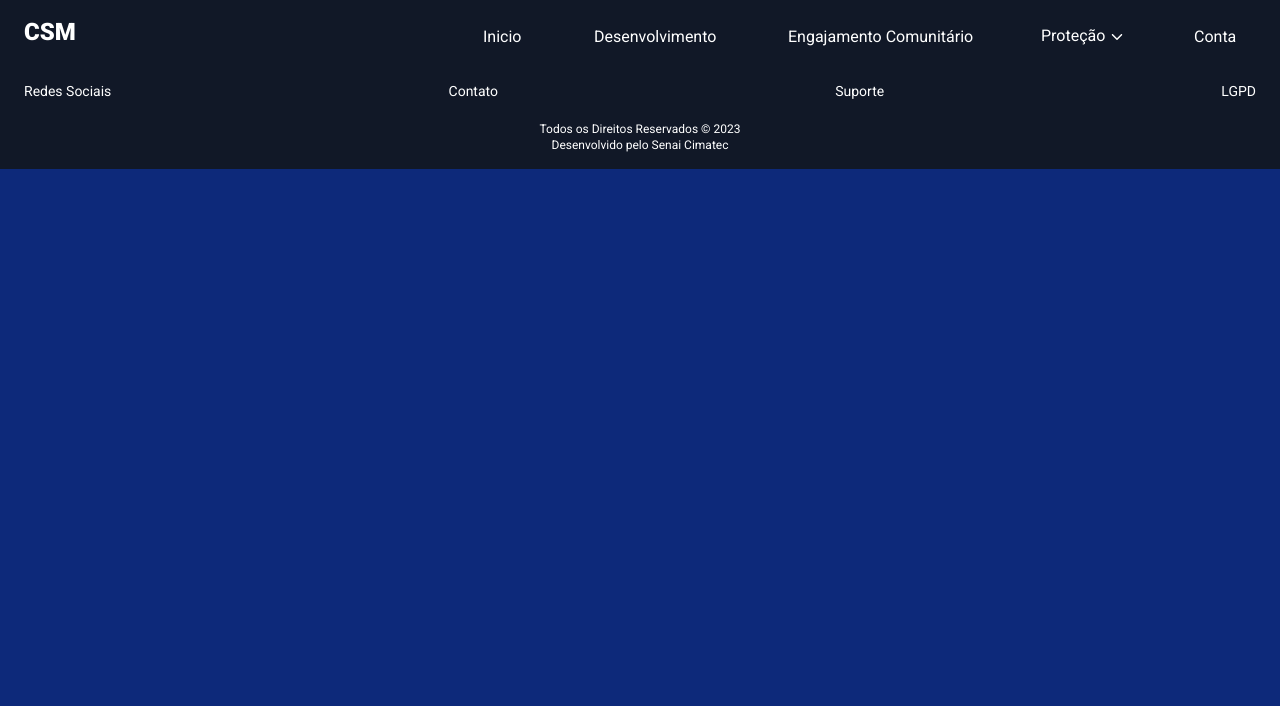
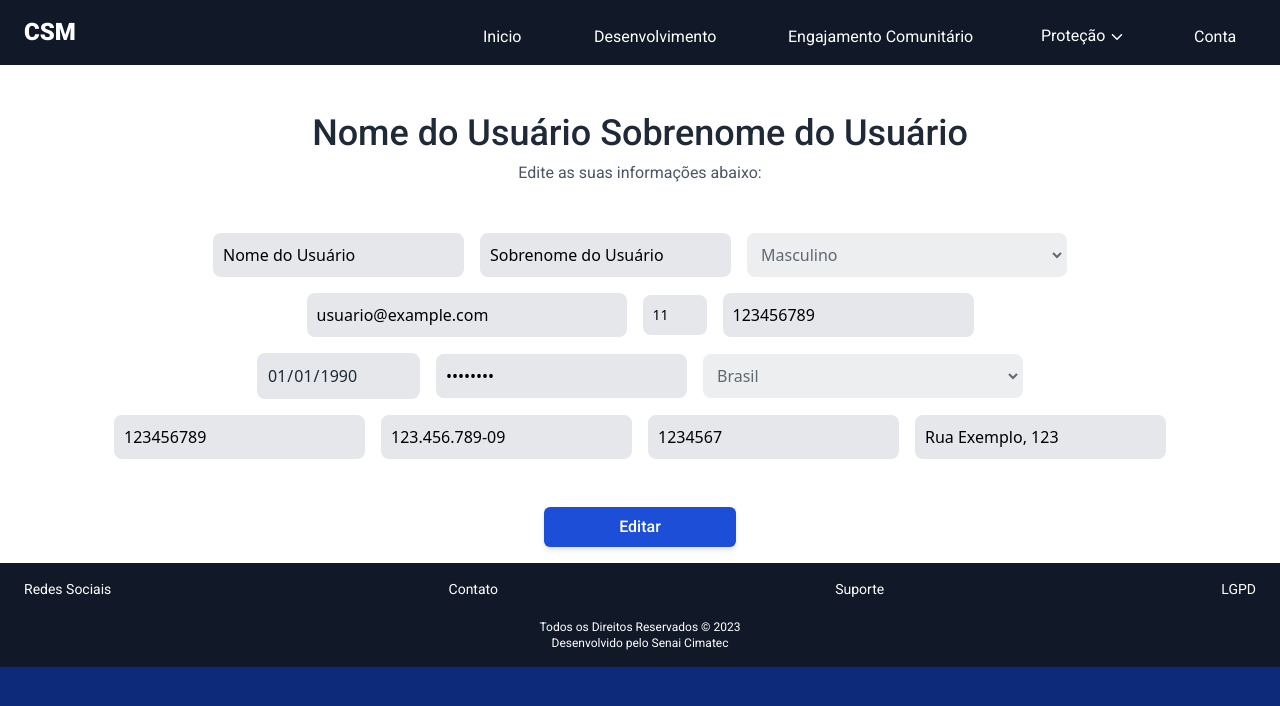
Before and after one commit to Awi-24/CSM_Front-End, a React (Vite) app in the folder front/: page /conta/usuario in a window 1280 px wide. Shown: the top 706 px of the page. Built offline with nearby package versions, Linux system fonts and the light colour scheme.

Commit message:
[feat]User Screen

```diff
--- a/front/src/App.tsx
+++ b/front/src/App.tsx
@@ -13,6 +13,7 @@ import Engajamento from './pages/engajamento/Engajamento';
 import Assistencia from './pages/assistencia/Assistencia';
 import Admin from './pages/admin/Admin';
 import psicossocial from './pages/psicossocial/psicossocial';
+import Usuario from './pages/usuario/Usuario';
 
 
 function App() {
@@ -33,6 +34,8 @@ function App() {
         <Route path='/conta/login' Component={Login}/>
         <Route path='/conta/registro' Component={Registro}/>
         <Route path='/conta/admin' Component={Admin}/>
+        <Route path='/conta/usuario' Component={Usuario}/>
+
       </Routes>
       <Footer />
     </Router>
--- a/front/src/pages/admin/Admin.tsx
+++ b/front/src/pages/admin/Admin.tsx
@@ -46,7 +46,7 @@ function Admin() {
   }
 
   return (
-    <div className="w-full bg-slate-200 h-screen flex flex-col justify-center align-middle items-center">
+    <div className="w-full bg-slate-200 h-full flex flex-col justify-center align-middle items-center">
       {/* ... (seu código existente) */}
       <div className="flex flex-col justify-center items-center align-middle">
         <h1 className="text-5xl font-roboto font-medium mb-4 mt-10">
--- /dev/null
+++ b/front/src/pages/usuario/Usuario.tsx
@@ -0,0 +1,248 @@
+import React, { useState } from "react";
+import CustomButton from "../../components/CustomButton";
+import paisesData from "../json/Countries.json";
+
+interface Pais {
+  gentilico: string;
+  nome_pais: string;
+  nome_pais_int: string;
+  sigla: string;
+}
+
+interface Genero {
+  id: number;
+  nome: string;
+}
+
+function Usuario() {
+  const [selectedPais, setSelectedPais] = useState<string>("");
+  const [selectedGenero, setSelectedGenero] = useState<string>("");
+  const [isEditing, setIsEditing] = useState<boolean>(false);
+
+  const [usuarioData, setUsuarioData] = useState({
+    nome: "Nome do Usuário",
+    sobrenome: "Sobrenome do Usuário",
+    genero: "Masculino",
+    email: "usuario@example.com",
+    ddd: "11",
+    telefone: "123456789",
+    nascimento: "1990-01-01",
+    senha: "senha123",
+    pais: "Brasil",
+    rne: "123456789",
+    cpf: "123.456.789-09",
+    rg: "1234567",
+    logradouro: "Rua Exemplo, 123",
+  });
+
+  const paises: Pais[] = paisesData;
+
+  const generos: Genero[] = [
+    { id: 1, nome: "Masculino" },
+    { id: 2, nome: "Feminino" },
+    { id: 3, nome: 'Não binário' },
+    { id: 4, nome: 'Agênero' },
+    { id: 5, nome: 'Bigênero' },
+    { id: 6, nome: 'Gênero fluido' },
+    { id: 7, nome: 'Outro' },
+  ];
+
+  const handleEditClick = () => {
+    setIsEditing(true);
+  };
+
+  const handleSaveClick = () => {
+    setIsEditing(false);
+    // Implemente a lógica para salvar as alterações no banco de dados
+  };
+
+  const handleInputChange = (e: React.ChangeEvent<HTMLInputElement>) => {
+    const { name, value } = e.target;
+    setUsuarioData((prevData) => ({
+      ...prevData,
+      [name]: value,
+    }));
+  };
+
+  const handleSelectChange = (e: React.ChangeEvent<HTMLSelectElement>) => {
+    const { name, value } = e.target;
+    setUsuarioData((prevData) => ({
+      ...prevData,
+      [name]: value,
+    }));
+  };
+
+  return (
+    <div className="w-full bg-blue-900">
+      <div className="h-full flex flex-row ">
+        <div className="bg-white w-full flex flex-col justify-center items-center align-middle md:p-0">
+          <div></div>
+          <div className="font-roboto text-center text-gray-800 m-10">
+            <h1 className="font-medium text-4xl m-2">
+              {usuarioData.nome} {usuarioData.sobrenome}
+            </h1>
+            <p className="text-gray-600">Edite as suas informações abaixo:</p>
+          </div>
+
+          <div className="flex flex-wrap justify-center align-middle items-center">
+            <input
+              type="text"
+              name="nome"
+              placeholder="Nome"
+              className={`m-2 rounded-lg bg-gray-200 border-2 border-gray-200 p-2 focus:border-blue-700 focus:ring-blue-600 w-80 md:w-auto`}
+              value={usuarioData.nome}
+              onChange={handleInputChange}
+              disabled={!isEditing}
+            />
+            <input
+              type="text"
+              name="sobrenome"
+              placeholder="Sobrenome"
+              className={`m-2 rounded-lg bg-gray-200 border-2 border-gray-200 p-2 focus:border-blue-700 focus:ring-blue-600 w-80 md:w-auto`}
+              value={usuarioData.sobrenome}
+              onChange={handleInputChange}
+              disabled={!isEditing}
+            />
+            <select
+              name="genero"
+              value={usuarioData.genero}
+              onChange={(e) => handleSelectChange(e)}
+              className="m-2 rounded-lg bg-gray-200 hover:text-black border-2 text-gray-800 border-gray-200 p-2 focus:border-blue-700 focus:ring-blue-600 w-80"
+              disabled={!isEditing}
+            >
+              <option value="">Selecione um gênero</option>
+              {generos.map((genero: Genero) => (
+                <option key={genero.id} value={genero.nome}>
+                  {genero.nome}
+                </option>
+              ))}
+            </select>
+          </div>
+
+          <div className="flex flex-wrap justify-center align-middle items-center">
+            <input
+              type="email"
+              name="email"
+              placeholder="E-mail"
+              className={`m-2 rounded-lg bg-gray-200 border-2 border-gray-200 p-2 focus:border-blue-700 focus:ring-blue-600 w-60 md:w-80`}
+              value={usuarioData.email}
+              onChange={handleInputChange}
+              disabled={!isEditing}
+            />
+            <input
+              type="phone"
+              name="ddd"
+              placeholder="DDD"
+              className={`m-2 rounded-lg w-16 bg-gray-200 border-2 text-sm border-gray-200 p-2 focus:border-blue-700 focus:ring-blue-600`}
+              value={usuarioData.ddd}
+              onChange={handleInputChange}
+              disabled={!isEditing}
+            />
+            <input
+              type="phone"
+              name="telefone"
+              placeholder="Telefone (00000-0000)"
+              className={`m-2 rounded-lg bg-gray-200 border-2 border-gray-200 p-2 focus:border-blue-700 focus:ring-blue-600 w-80 md:w-auto`}
+              value={usuarioData.telefone}
+              onChange={handleInputChange}
+              disabled={!isEditing}
+            />
+          </div>
+
+          <div className="flex flex-wrap justify-center align-middle items-center">
+            <input
+              type="date"
+              name="nascimento"
+              placeholder="Data de Nascimento (MM/DD/AAAA)"
+              className={`m-2 rounded-lg bg-gray-200 border-2 text-gray-800 border-gray-200 p-2 focus:border-blue-700 focus:ring-blue-600 w-80 md:w-auto`}
+              value={usuarioData.nascimento}
+              onChange={handleInputChange}
+              disabled={!isEditing}
+            />
+            <input
+              type="password"
+              name="senha"
+              placeholder="Senha"
+              className={`m-2 rounded-lg bg-gray-200 border-2 border-gray-200 p-2 focus:border-blue-700 focus:ring-blue-600 w-80 md:w-auto`}
+              value={usuarioData.senha}
+              onChange={handleInputChange}
+              disabled={!isEditing}
+            />
+            <select
+              name="pais"
+              value={usuarioData.pais}
+              onChange={(e) => handleSelectChange(e)}
+              className="m-2 rounded-lg bg-gray-200 hover:text-black border-2 text-gray-800 border-gray-200 p-2 focus:border-blue-700 focus:ring-blue-600 w-80"
+              disabled={!isEditing}
+            >
+              <option value="">Selecione um país</option>
+              {paises.map((pais: Pais) => (
+                <option key={pais.nome_pais} value={pais.nome_pais}>
+                  {pais.nome_pais}
+                </option>
+              ))}
+            </select>
+          </div>
+
+          {/* Novos Campos Adicionados */}
+          <div className="flex flex-wrap justify-center align-middle items-center">
+            <input
+              type="text"
+              name="rne"
+              placeholder="RNE"
+              className={`m-2 rounded-lg bg-gray-200 border-2 border-gray-200 p-2 focus:border-blue-700 focus:ring-blue-600 w-80 md:w-auto`}
+              value={usuarioData.rne}
+              onChange={handleInputChange}
+              disabled={!isEditing}
+            />
+            <input
+              type="text"
+              name="cpf"
+              placeholder="CPF"
+              className={`m-2 rounded-lg bg-gray-200 border-2 border-gray-200 p-2 focus:border-blue-700 focus:ring-blue-600 w-80 md:w-auto`}
+              value={usuarioData.cpf}
+              onChange={handleInputChange}
+              disabled={!isEditing}
+            />
+            <input
+              type="text"
+              name="rg"
+              placeholder="RG"
+              className={`m-2 rounded-lg bg-gray-200 border-2 border-gray-200 p-2 focus:border-blue-700 focus:ring-blue-600 w-80 md:w-auto`}
+              value={usuarioData.rg}
+              onChange={handleInputChange}
+              disabled={!isEditing}
+            />
+            <input
+              type="text"
+              name="logradouro"
+              placeholder="Logradouro"
+              className={`m-2 rounded-lg bg-gray-200 border-2 border-gray-200 p-2 focus:border-blue-700 focus:ring-blue-600 w-80 md:w-auto`}
+              value={usuarioData.logradouro}
+              onChange={handleInputChange}
+              disabled={!isEditing}
+            />
+          </div>
+
+          {isEditing ? (
+            <CustomButton
+              text="Salvar"
+              buttonClassName="bg-green-500 text-white font-roboto font-medium hover:bg-green-300 hover:text-white mt-10 mb-4"
+              textClassName=""
+              onClick={handleSaveClick}
+            />
+          ) : (
+            <CustomButton
+              text="Editar"
+              buttonClassName="bg-blue-700 text-white font-roboto font-medium hover:bg-blue-300 hover:text-white mt-10 mb-4"
+              textClassName=""
+              onClick={handleEditClick}
+            />
+          )}
+        </div>
+      </div>
+    </div>
+  );
+}
+
+export default Usuario;
```
